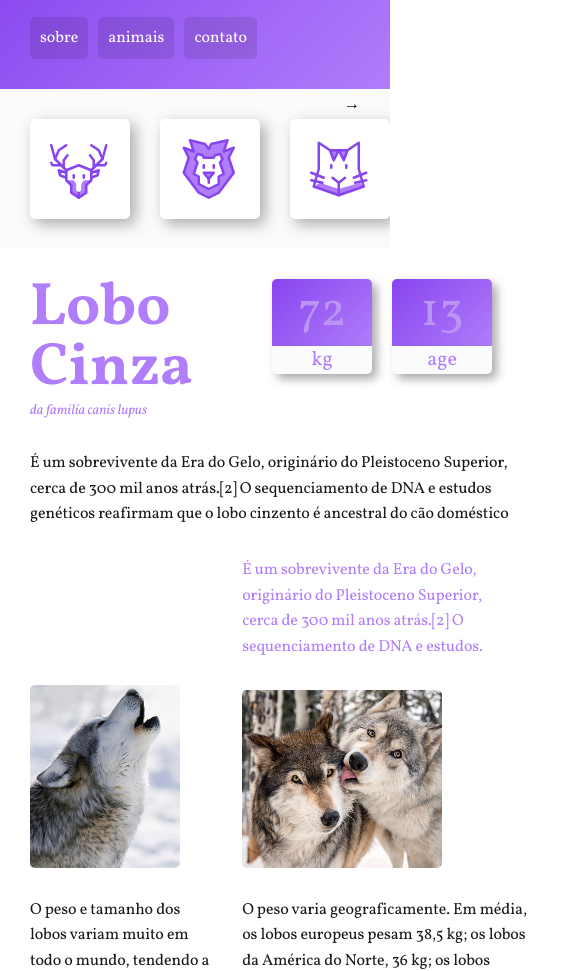
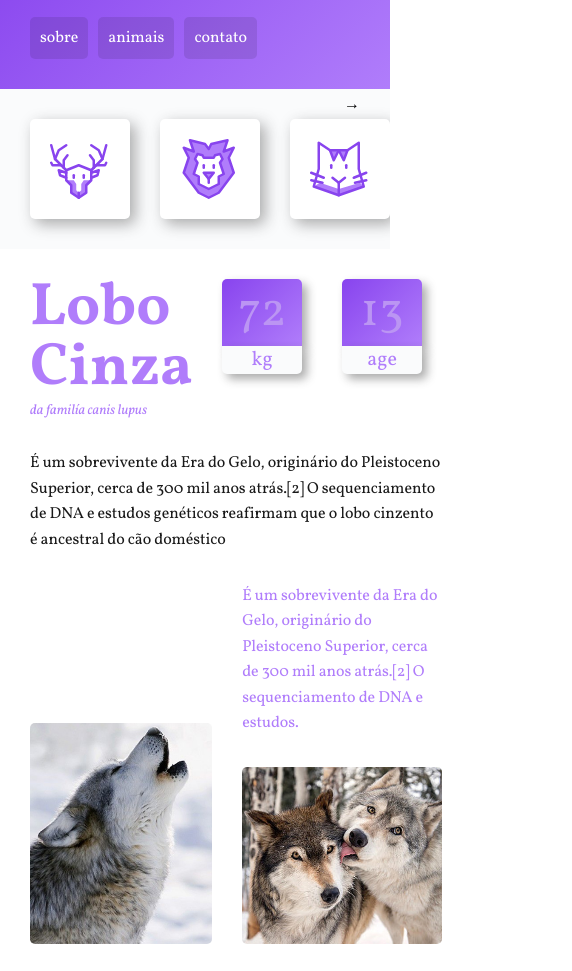
Before and after one commit to BrunoCardoso-PB/Projeto-Grid-Layout-Origamid, a plain HTML site: page index.html in a window 390 px wide. Shown: the part 66-1037 px from the top of the page, 572 px wide, since content can reach past the window. Drawn offline with Linux system fonts and the light colour scheme.

Commit message:
Update style.css

```diff
--- a/css/style.css
+++ b/css/style.css
@@ -193,11 +193,9 @@ img{
 }
 @media only screen and (max-width:560px){
     .lobo2{
-        width: 200px;
+        width: 240px;
     }
-    .lobo1{
-        width: 150px;
-    }
+
     body p{
         font-size: 1em;
     }
@@ -286,6 +284,15 @@ p{
     margin-right: 30px;
 }
 
+@media only screen and (max-width: 530px){
+    .caracteristicas{
+        width: 200px;
+    }
+    .caracteristica-1, .caracteristica-2{
+        width: 80px;
+    }
+}
+
 /*************************/
 .destaque{
     font-size: 1em;
```
